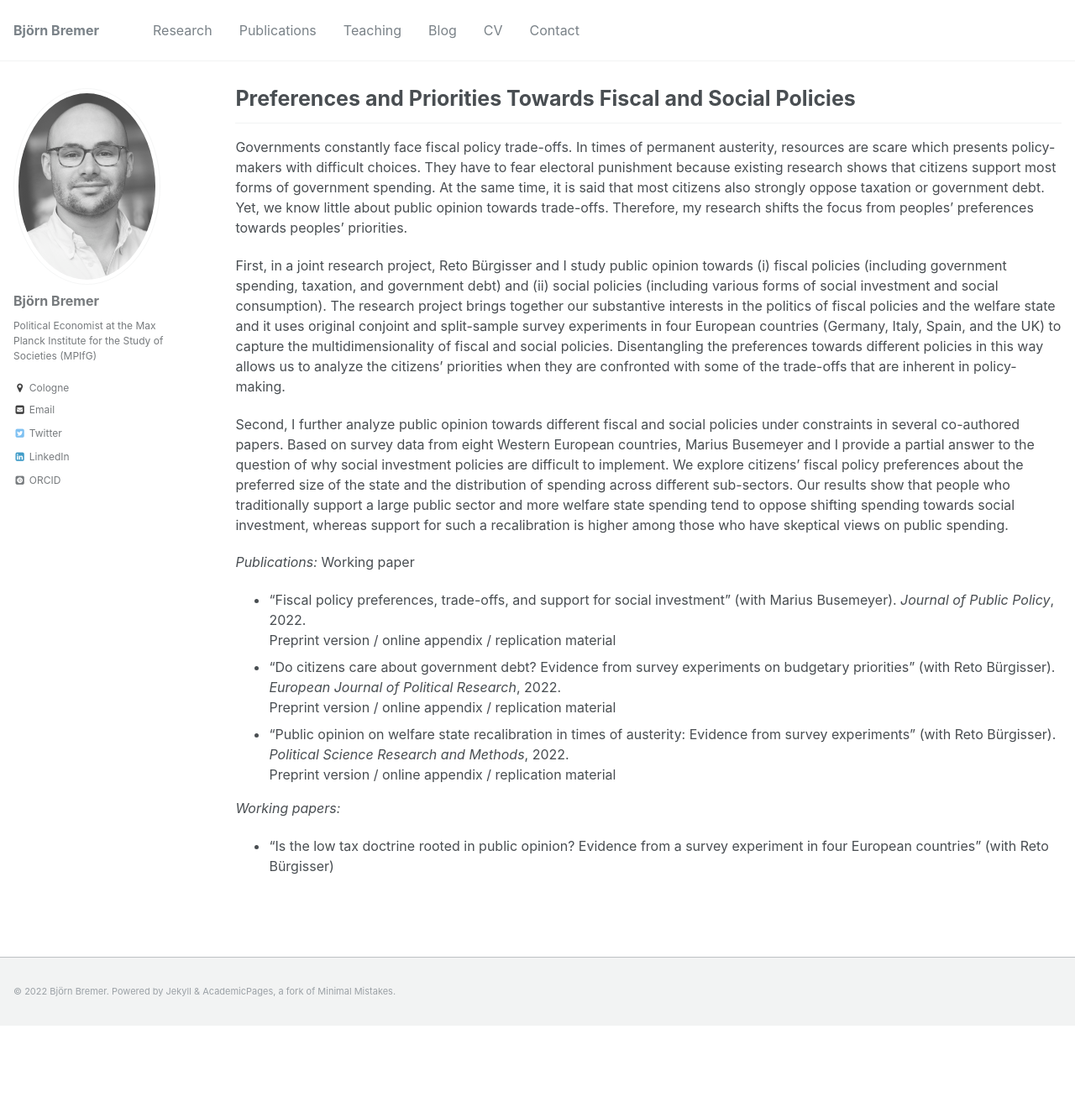
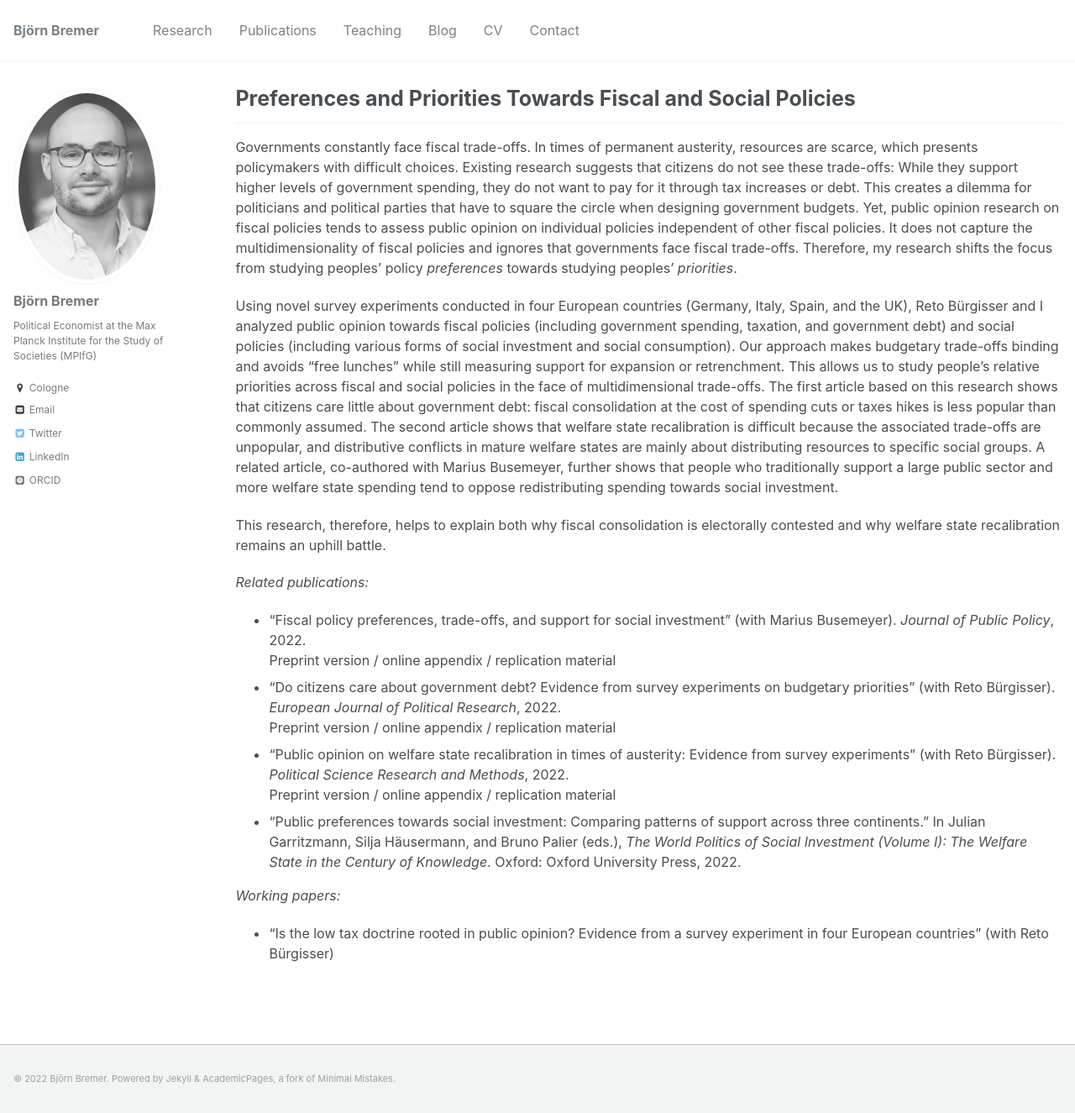
Before and after one commit to bjoernbremer/bjoernbremer.github.io, a Jekyll site: the page built from _projects/3_fiscal_trade-offs.md, in a window 1280 px wide and 1325 px high. Shown: the whole window at 84% size. Built offline with Jekyll 4.4.1, drawn with Linux system fonts in a browser that asks for light colours; some web fonts are replaced.

Commit message:
Update 3_fiscal_trade-offs.md

```diff
--- a/_projects/3_fiscal_trade-offs.md
+++ b/_projects/3_fiscal_trade-offs.md
@@ -6,20 +6,21 @@ permalink: /projects/trade-offs
 
 ------
 
-Governments constantly face fiscal policy trade-offs. In times of permanent austerity, resources are scare which presents policy-makers with difficult choices. They have to fear electoral punishment because existing research shows that citizens support most forms of government spending. At the same time, it is said that most citizens also strongly oppose taxation or government debt. Yet, we know little about public opinion towards trade-offs. Therefore, my research shifts the focus from peoples' preferences towards peoples' priorities.
+Governments constantly face fiscal trade-offs. In times of permanent austerity, resources are scarce, which presents policymakers with difficult choices. Existing research suggests that citizens do not see these trade-offs: While they support higher levels of government spending, they do not want to pay for it through tax increases or debt. This creates a dilemma for politicians and political parties that have to square the circle when designing government budgets. Yet, public opinion research on fiscal policies tends to assess public opinion on individual policies independent of other fiscal policies. It does not capture the multidimensionality of fiscal policies and ignores that governments face fiscal trade-offs. Therefore, my research shifts the focus from studying peoples' policy *preferences* towards studying peoples' *priorities*.
 
-First, in a joint research project, [Reto Bürgisser](https://retobuergisser.com/) and I study public opinion towards (i) fiscal policies (including government spending, taxation, and government debt) and (ii) social policies (including various forms of social investment and social consumption). The research project brings together our substantive interests in the politics of fiscal policies and the welfare state and it uses original conjoint and split-sample survey experiments in four European countries (Germany, Italy, Spain, and the UK) to capture the multidimensionality of fiscal and social policies. Disentangling the preferences towards different policies in this way allows us to analyze the citizens' priorities when they are confronted with some of the trade-offs that are inherent in policy-making.
+Using novel survey experiments conducted in four European countries (Germany, Italy, Spain, and the UK), Reto Bürgisser and I analyzed public opinion towards fiscal policies (including government spending, taxation, and government debt) and social policies (including various forms of social investment and social consumption). Our approach makes budgetary trade-offs binding and avoids "free lunches" while still measuring support for expansion or retrenchment. This allows us to study people's relative priorities across fiscal and social policies in the face of multidimensional trade-offs. The first article based on this research shows that citizens care little about government debt: fiscal consolidation at the cost of spending cuts or taxes hikes is less popular than commonly assumed. The second article shows that welfare state recalibration is difficult because the associated trade-offs are unpopular, and distributive conflicts in mature welfare states are mainly about distributing resources to specific social groups. A related article, co-authored with Marius Busemeyer, further shows that people who traditionally support a large public sector and more welfare state spending tend to oppose redistributing spending towards social investment.
 
-Second, I further analyze public opinion towards different fiscal and social policies under constraints in several co-authored papers. Based on survey data from eight Western European countries, [Marius Busemeyer](https://www.polver.uni-konstanz.de/en/busemeyer/team/prof-dr-marius-r-busemeyer/) and I provide a partial answer to the question of why social investment policies are difficult to implement. We explore citizens' fiscal policy preferences about the preferred size of the state and the distribution of spending across different sub-sectors. Our results show that people who traditionally support a large public sector and more welfare state spending tend to oppose shifting spending towards social investment, whereas support for such a recalibration is higher among those who have skeptical views on public spending.
+This research, therefore, helps to explain both why fiscal consolidation is electorally contested and why welfare state recalibration remains an uphill battle.
 
-*Publications:*
-[Working paper](https://www.mpifg.de/pu/dp_abstracts/dp21-4.asp)
+*Related publications:*
+
 * ["Fiscal policy preferences, trade-offs, and support for social investment"](https://doi.org/10.1017/S0143814X22000095) (with [Marius Busemeyer](https://www.polver.uni-konstanz.de/en/busemeyer/team/prof-marius-r-busemeyer/)). *Journal of Public Policy*, 2022. <br/>
 [Preprint version]({{ site.url }}/files/publications/BremerBusemeyer_JPP_Preprint.pdf) / [online appendix]({{ site.url }}/files/publications/BremerBusemeyer_JPP_OnlineAppendix.pdf) / [replication material]( https://doi.org/10.7910/DVN/LQUPJW)
 * ["Do citizens care about government debt? Evidence from survey experiments on budgetary priorities"](https://ejpr.onlinelibrary.wiley.com/doi/abs/10.1111/1475-6765.1250) (with [Reto Bürgisser](https://retobuergisser.com/)). *European Journal of Political Research*, 2022. <br/>
-[Preprint version](https://osf.io/preprints/socarxiv/gw5ea/) / [online appendix](https://ejpr.onlinelibrary.wiley.com/doi/full/10.1111/1475-6765.12505) / [replication material](https://ejpr.onlinelibrary.wiley.com/doi/full/10.1111/1475-6765.12505)
+[Preprint version](https://osf.io/preprints/socarxiv/gw5ea/) / [online appendix]({{ site.url }}/files/publications/BremerBürgisser_EJPR_OnlineAppendix.pdf) / [replication material](https://ejpr.onlinelibrary.wiley.com/doi/full/10.1111/1475-6765.12505)
 * ["Public opinion on welfare state recalibration in times of austerity: Evidence from survey experiments"](https://cup.org/3IVayu6) (with [Reto Bürgisser](https://retobuergisser.com/)). *Political Science Research and Methods*, 2022. <br/>
-[Preprint version](https://osf.io/uj6eq/)  / [online appendix](https://static.cambridge.org/content/id/urn:cambridge.org:id:article:S2049847021000789/resource/name/S2049847021000789sup001.pdf) / [replication material](https://dataverse.harvard.edu/dataset.xhtml?persistentId=doi:10.7910/DVN/7ERIFH)
+[Preprint version](https://osf.io/uj6eq/)  / [online appendix]({{ site.url }}/files/publications/BremerBürgisser_PSRM_OnlineAppendix.pdf) / [replication material](https://dataverse.harvard.edu/dataset.xhtml?persistentId=doi:10.7910/DVN/7ERIFH)
+* "Public preferences towards social investment: Comparing patterns of support across three continents." In Julian Garritzmann, Silja Häusermann, and Bruno Palier (eds.), [*The World Politics of Social Investment (Volume I): The Welfare State in the Century of Knowledge*](https://global.oup.com/academic/product/the-world-politics-of-social-investment-volume-i-9780197585245?cc=us&lang=en&). Oxford: Oxford University Press, 2022.
 
 *Working papers:*
 
```
